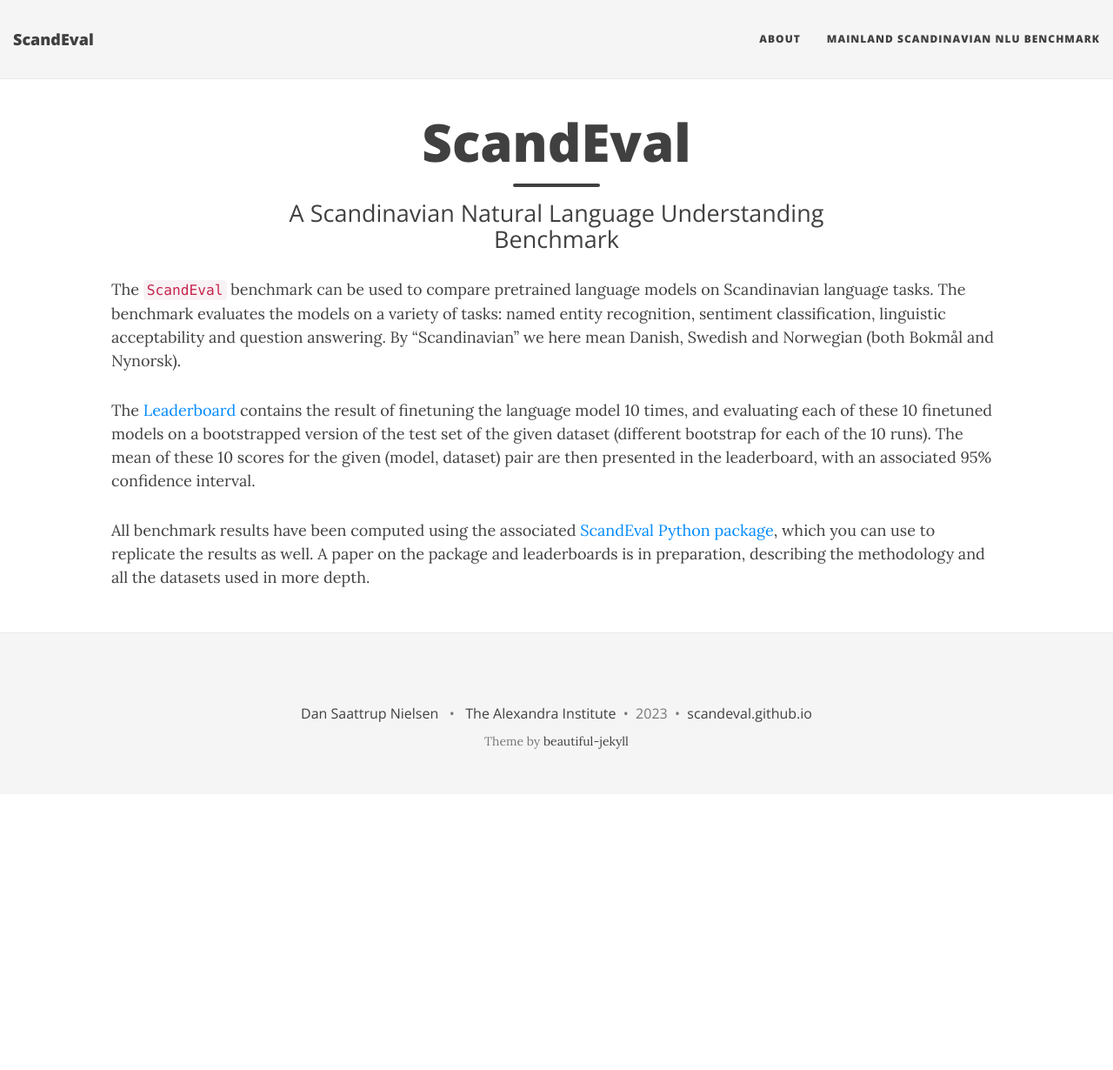
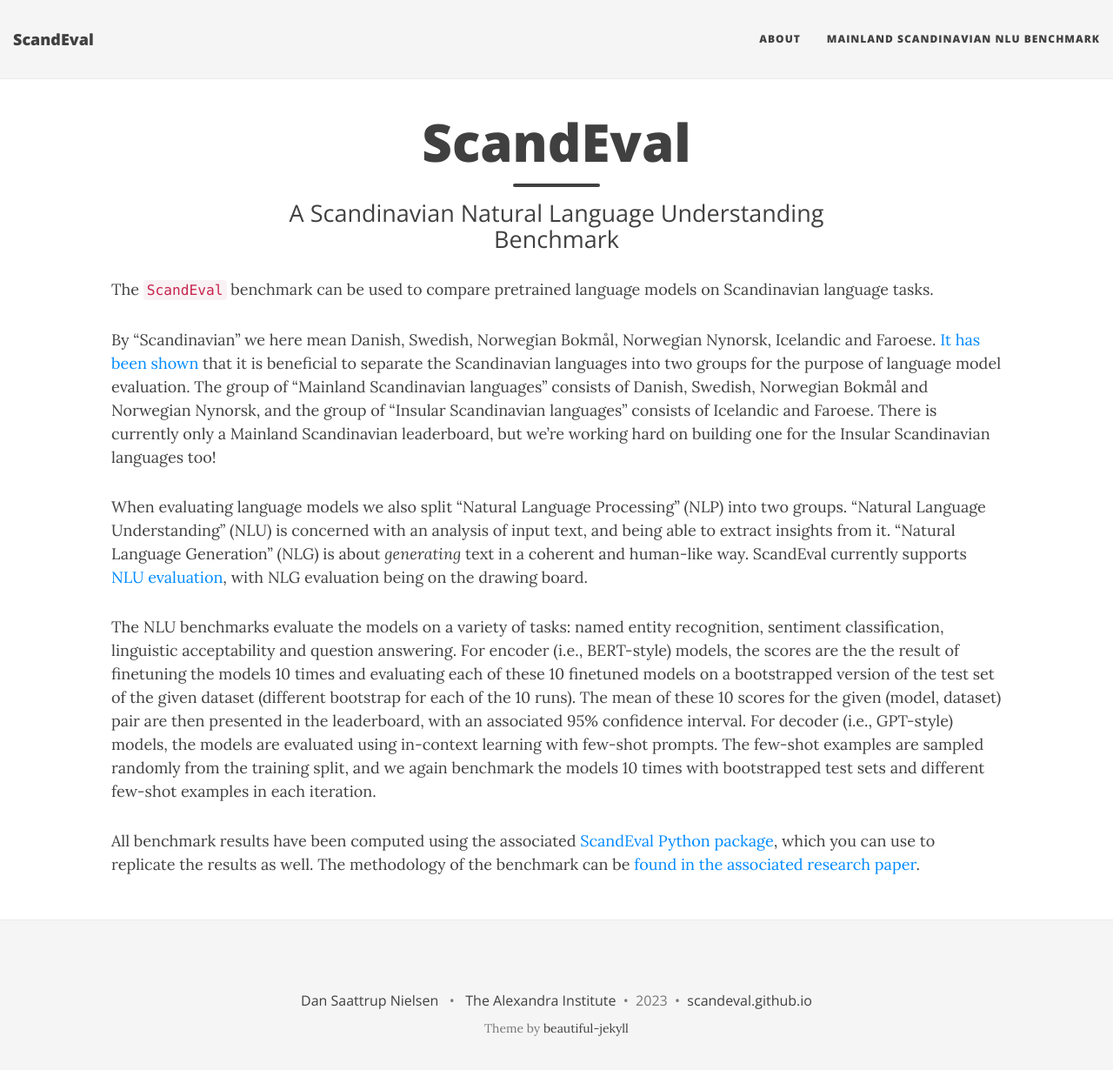
Before and after one commit to ScandEval/scandeval.github.io, a Jekyll site: the page built from index.md, in a window 1280 px wide and 1243 px high. Shown: the top 1230 px of the window at 87% size. Built offline with Jekyll 4.4.1, drawn with Linux system fonts in a browser that asks for light colours; nearby versions of some CDN libraries; a script that is not in the unit is left out.

Commit message:
docs: Update front page

```diff
--- a/index.md
+++ b/index.md
@@ -7,20 +7,38 @@
 meta-description: ScandEval Benchmark of language models on Scandinavian language tasks
 ---
 The `ScandEval` benchmark can be used to compare pretrained language models on
-Scandinavian language tasks. The benchmark evaluates the models on a variety of tasks:
-named entity recognition, sentiment classification, linguistic acceptability and
-question answering. By "Scandinavian" we here mean Danish, Swedish and Norwegian (both
-Bokmål and Nynorsk).
+Scandinavian language tasks.
 
-The [Leaderboard](https://scandeval.github.io/nlu-benchmark/) contains the
-result of finetuning the language model 10 times, and evaluating each of these 10
-finetuned models on a bootstrapped version of the test set of the given dataset
-(different bootstrap for each of the 10 runs). The mean of these 10 scores for the
-given (model, dataset) pair are then presented in the leaderboard, with an associated
-95% confidence interval.
+By "Scandinavian" we here mean Danish, Swedish, Norwegian Bokmål, Norwegian Nynorsk,
+Icelandic and Faroese. [It has been
+shown](https://aclanthology.org/2023.nodalida-1.20/) that it is beneficial to separate
+the Scandinavian languages into two groups for the purpose of language model
+evaluation. The group of "Mainland Scandinavian languages" consists of Danish, Swedish,
+Norwegian Bokmål and Norwegian Nynorsk, and the group of "Insular Scandinavian
+languages" consists of Icelandic and Faroese. There is currently only a Mainland
+Scandinavian leaderboard, but we're working hard on building one for the Insular
+Scandinavian languages too!
+
+When evaluating language models we also split "Natural Language Processing" (NLP) into
+two groups. "Natural Language Understanding" (NLU) is concerned with an analysis of
+input text, and being able to extract insights from it. "Natural Language Generation"
+(NLG) is about *generating* text in a coherent and human-like way. ScandEval currently
+supports [NLU evaluation](https://scandeval.github.io/nlu-benchmark/), with NLG
+evaluation being on the drawing board.
+
+The NLU benchmarks evaluate the models on a variety of tasks: named entity recognition,
+sentiment classification, linguistic acceptability and question answering. For encoder
+(i.e., BERT-style) models, the scores are the the result of finetuning the models 10
+times and evaluating each of these 10 finetuned models on a bootstrapped version of the
+test set of the given dataset (different bootstrap for each of the 10 runs). The mean
+of these 10 scores for the given (model, dataset) pair are then presented in the
+leaderboard, with an associated 95% confidence interval. For decoder (i.e., GPT-style)
+models, the models are evaluated using in-context learning with few-shot prompts. The
+few-shot examples are sampled randomly from the training split, and we again benchmark
+the models 10 times with bootstrapped test sets and different few-shot examples in each
+iteration.
 
 All benchmark results have been computed using the associated
 [ScandEval Python package](https://github.com/saattrupdan/ScandEval), which you
-can use to replicate the results as well. A paper on the package and
-leaderboards is in preparation, describing the methodology and all the datasets
-used in more depth.
+can use to replicate the results as well. The methodology of the benchmark can be
+[found in the associated research paper](https://aclanthology.org/2023.nodalida-1.20/).
```
